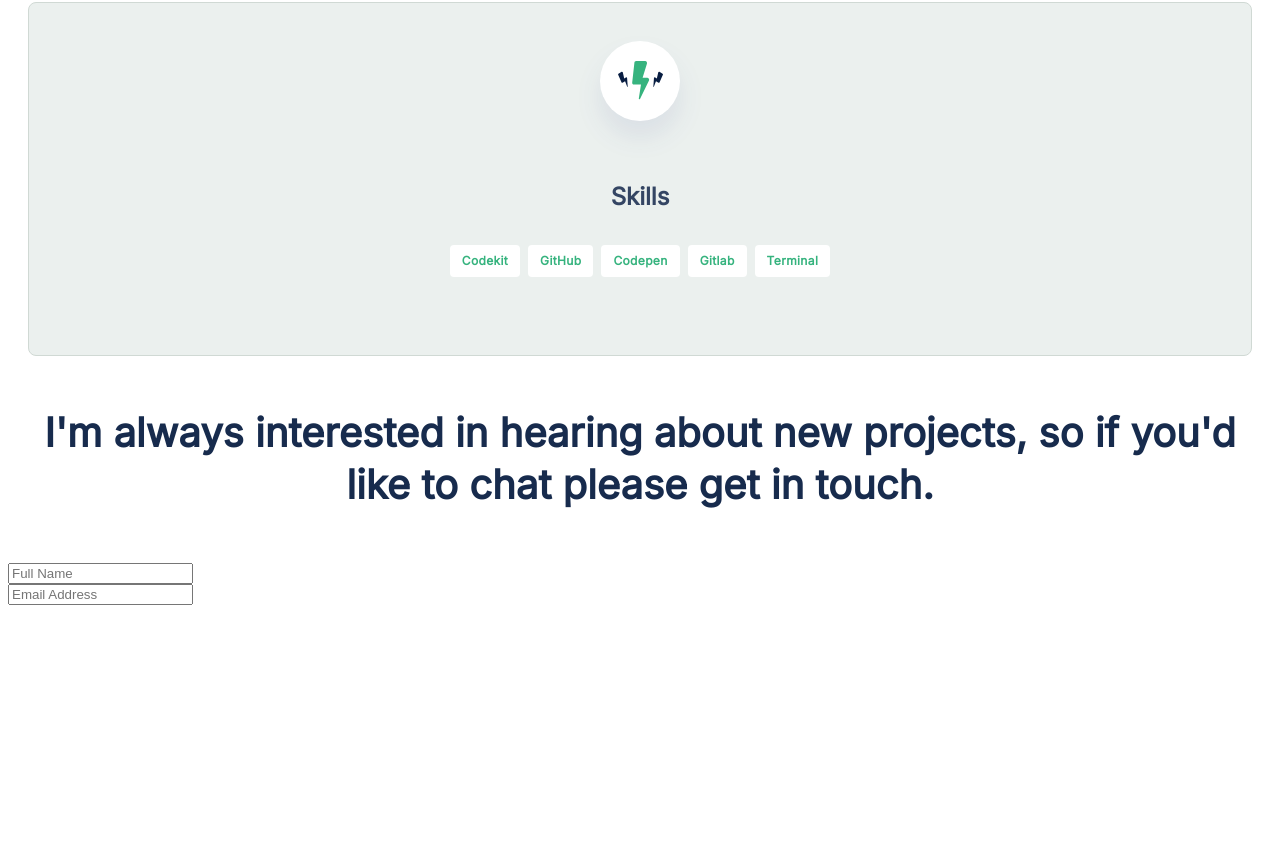
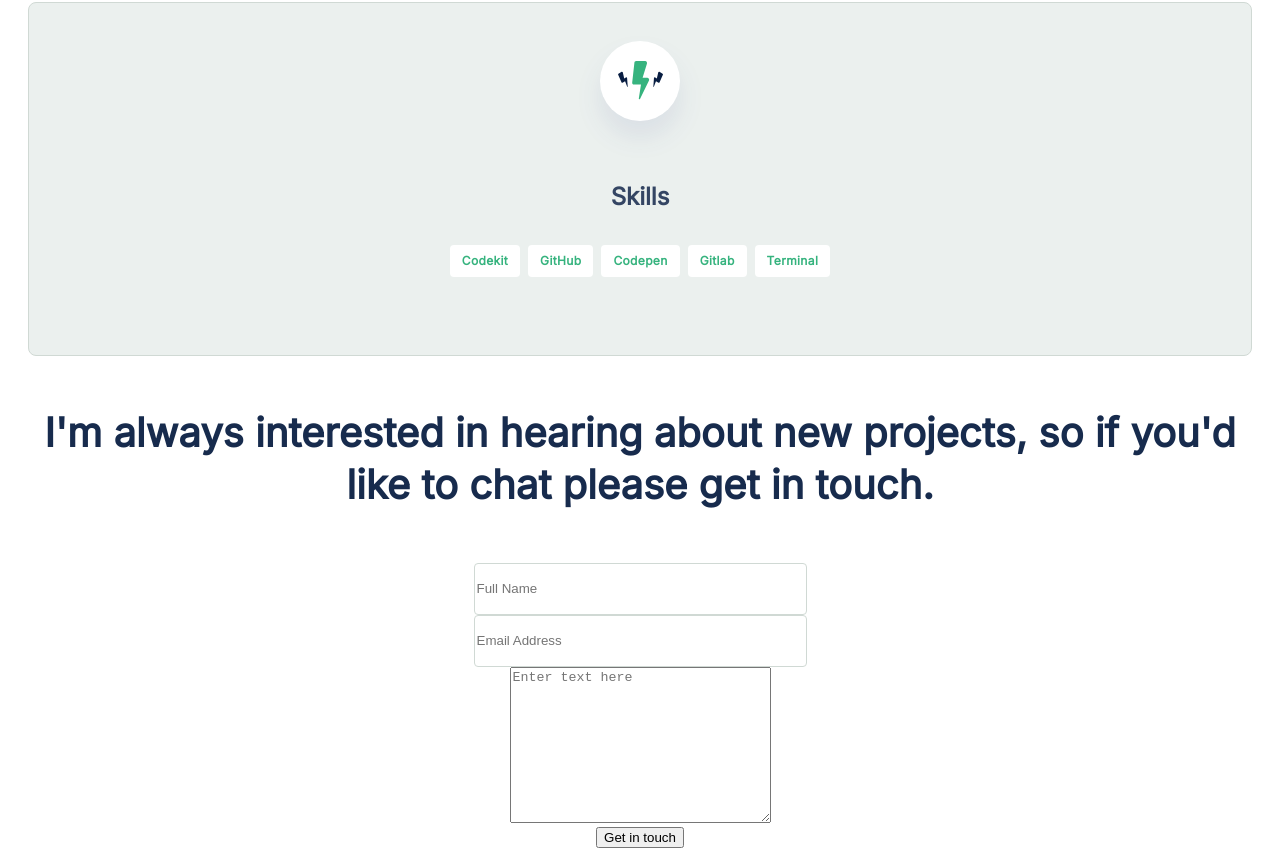
Before and after one commit to HunterX-7/Portfolio, a website: page index.html in a window 1280 px wide. Shown: the part 4779-5635 px from the top of the page. Before the commit the page ends 5392 px from the top, so only its background shows below. Drawn offline with Linux system fonts and the light colour scheme.

Commit message:
Add the textarea and styling the input fields

```diff
--- a/index.html
+++ b/index.html
@@ -236,16 +236,22 @@
     <section>
         <!-- Contact form -->
         <div class="div4">
-                <h2 class="color1">I'm always interested in hearing about new projects, so if you'd like to chat please get in touch.</h2>
+            <h2 class="color1">I'm always interested in hearing about new projects, so if you'd like to chat please get in touch.</h2>
         </div>
         <br>
-        <form action="https://formspree.io/f/mlevonav" method="POST">
+        <form id="contact-form" action="https://formspree.io/f/mlevonav" method="POST">
             <div>
-                <input type="text" name="name" id="name" placeholder="Full Name" max="30" required>
+                <input class="input-fields" type="text" name="name" id="name" placeholder="Full Name" max="30" required>
             </div>
             <div>
-                <input type="email" name="email" id="email" placeholder="Email Address" required>
+                <input class="input-fields" type="email" name="email" id="email" placeholder="Email Address" required>
             </div>
+            <div>
+                <textarea name="message" id="message" placeholder="Enter text here" cols="30" rows="10" maxlength="500" required></textarea>
+            </div>
+            <button type="submit">
+                Get in touch
+            </button>
         </form>
     </section>
 </body>
--- a/style.css
+++ b/style.css
@@ -300,3 +300,14 @@ h3 {
   width: fit-content;
   align-self: center;
 }
+
+#contact-form{
+  text-align: center;
+}
+
+.input-fields {
+  border: 1px solid #d0d9d4;
+  border-radius: 4px;
+  height: 48px;
+  width: 327px;
+}
```
Also changed, not shown: 1 other file.
